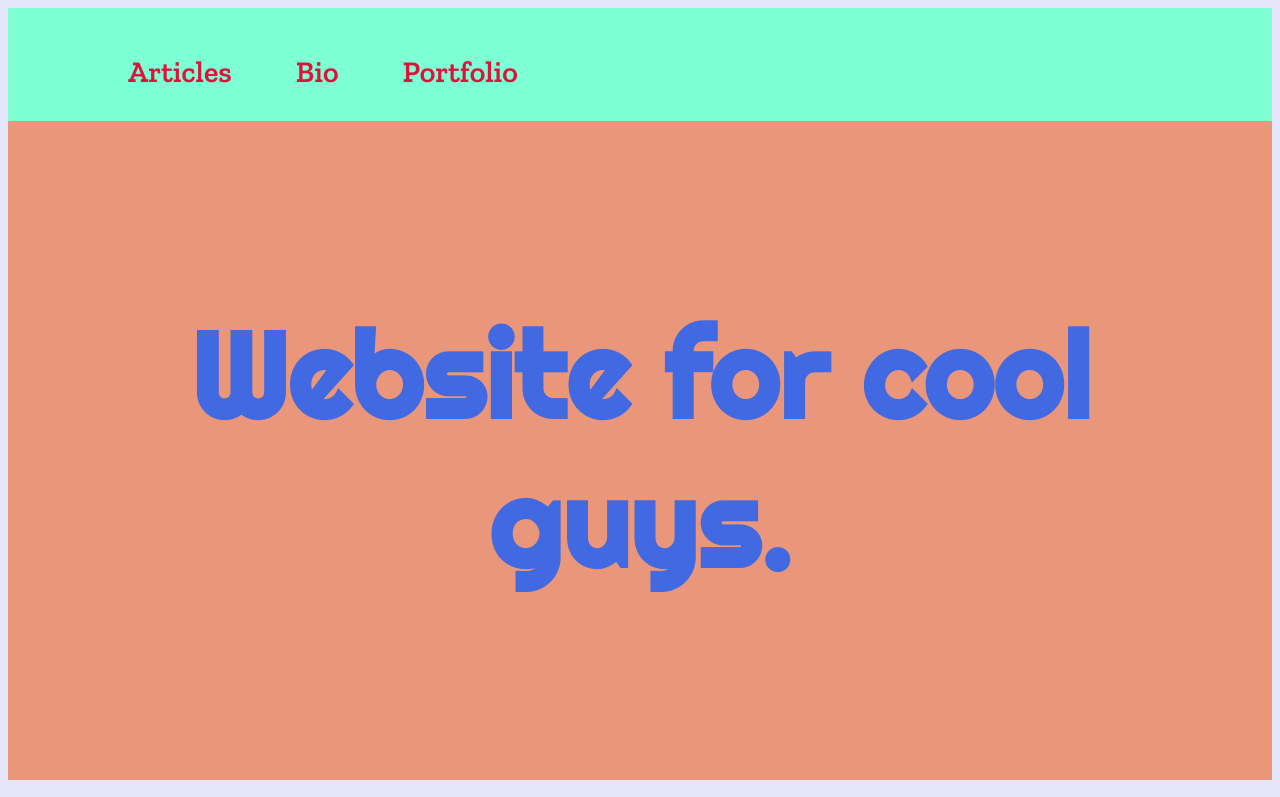
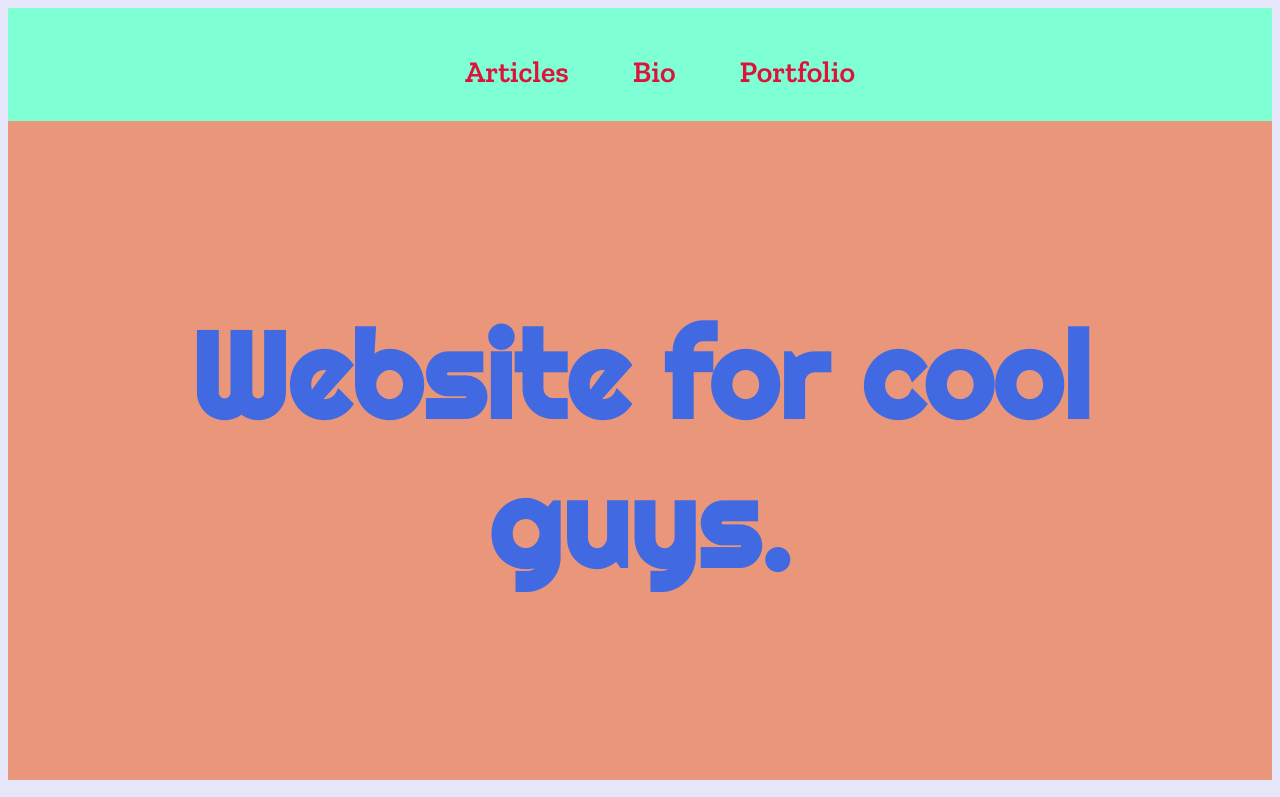
Before and after one commit to SDJ007/CG342-Interface-Design-Class-First-Project, a plain HTML site: page index.html in a window 1280 px wide. Shown: the top 797 px of the page. Drawn offline with nearby package versions, Linux system fonts and the light colour scheme.

Commit message:
super sweet nav

```diff
--- a/index.html
+++ b/index.html
@@ -10,7 +10,7 @@
 
 <body>
 <nav>
-  <ul>
+  <ul class="coolList">
     <li><a class="navText" href="articles">Articles</a></li>
     <li><a class="navText" href="bio">Bio</a></li>
     <li><a class="navText" href="portfolio">Portfolio</a></li>
--- a/styles.css
+++ b/styles.css
@@ -13,14 +13,17 @@ p{
     text-align: center; color:cornflowerblue; font-family: 'Zilla Slab', serif; margin: 15px 200px; line-height: 20px;
 }
 
-nav{background-color: aquamarine; justify-content: center; padding: 15px 50px; padding-top: 30px; margin:auto;
+nav{background-color: aquamarine; padding: 15px 50px; padding-top: 30px;
 
 }
 
-.navText{ text-decoration: none; margin: 10px 30px; font-family: 'Zilla Slab', serif; color:crimson; font-size: 30px; text-align: center;
+.navText{ text-decoration: none; margin: 10px 30px; font-family: 'Zilla Slab', serif; color:crimson; font-size: 30px;
 
 }
 
+.coolList{
+    text-align: center;
+}
 
 li{display: inline;}
 
```
